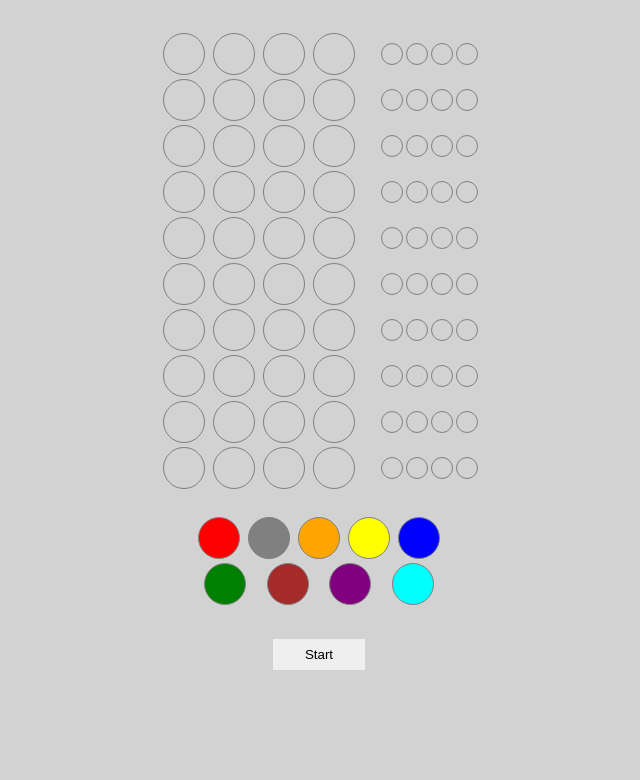
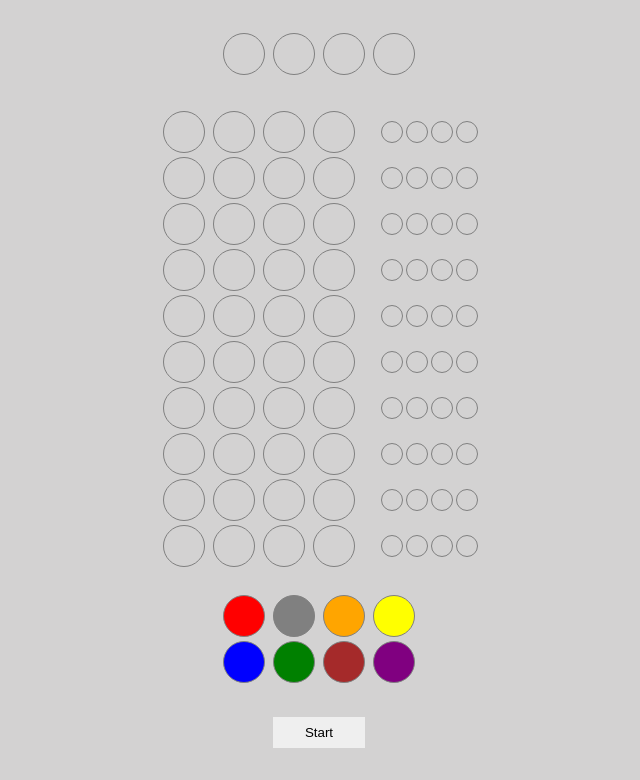
Before and after one commit to oksimano/Mastermind, a plain HTML site: page dist/index.html in a window 1280 px wide. Both pictures are taken after a click on the button "Start". Shown: the part 80-860 px from the top of the page, without its empty margins (321-961 px from the left). Before the commit the page ends 800 px from the top, so only its background shows below. Drawn offline with Linux system fonts and the light colour scheme.

Commit message:
working, without restart and end

```diff
--- a/dist/index.html
+++ b/dist/index.html
@@ -10,6 +10,7 @@
 	<body>
 		<div class="wrapper">
 			<h1>Mastermind</h1>
+			<div class="secret"></div>
 			<div class="container">
 				<section class="field"></section>
 				<section class="attempt"></section>
--- a/dist/js/app.js
+++ b/dist/js/app.js
@@ -7,7 +7,6 @@ const OPTIONSOFCOLORS = [
 	"green",
 	"brown",
 	"purple",
-	"cyan",
 ];
 let classOfOptions = document.getElementsByClassName("js-choose"); //Kiválasztható szinek osztálya
 let guess = []; // Játékos által választott színek sorszáma, max 4 darab
@@ -23,15 +22,20 @@ let pickedColor = []; //A játékos által választott szín
 function drawBoard() {
 	let divArr = []; // Lehetséges választások megjelenítésére szolgáló tömb.
 	let pickColorsArr = []; // A választható szinek megjelenítésére szolgáló tömb
-
+	let secretCodeArr = []; // Titkós kód helye
 	let smallItemArr = []; // A segítség megjelenítsére szolgáló tömb
 	for (let i = 10; i >= 1; i--) {
 		for (let j = 0; j <= 3; j++) {
-			divArr.push(`<div class="field__item  row${i}column${j}"></div>`);
+			divArr.push(`<div class="field__item  row${i}column${j}"></div>`); // Lehetséges választások megjelenítésére szolgáló mező legenerálása..
 			smallItemArr.push(`<div class="small__item  column${j}row${i}"></div>`); //Tippek megjelenítésére szolgáló mező legenerálása
 		}
 	}
-
+	/*
+	 *	Titkós kód helyének legenerálása
+	 */
+	for (let k = 0; k <= 3; k++) {
+		secretCodeArr.push(`<div class=" field__item  secret__item${k}"></div>`);
+	}
 	/*
 	 **	Legenerálja a színválasztékot html formátumban
 	 */
@@ -44,6 +48,7 @@ function drawBoard() {
 	/*
 	 * A legenerált tömbök megjelenítése
 	 */
+	document.querySelector(".secret").innerHTML = secretCodeArr.join("");
 	document.querySelector(".field").innerHTML = divArr.join("");
 	document.querySelector(".attempt").innerHTML = smallItemArr.join("");
 	document.querySelector(".pick").innerHTML = pickColorsArr.join("");
@@ -51,12 +56,12 @@ function drawBoard() {
 
 /* Titkos kód generálása */
 /**
- * Legenerál egy '1' és '9' közötti számjegyet
+ * Legenerál egy '1' és '8' közötti számjegyet
  *
  * @return string
  */
 function generateDigit() {
-	return String(Math.trunc(Math.random() * 9.0) + 1);
+	return String(Math.trunc(Math.random() * 8.0) + 1);
 }
 
 /**
@@ -113,6 +118,13 @@ function getPickedColor(picked) {
 		guess = [];
 		pickedColor = [];
 		attempt += 1;
+	}
+
+	if (attempt === 11 || colorMatch === 4) {
+		drawSecretCode(secret);
+		//meghivni , hogy vége
+		//kiirni, hogy vége
+		//kirajzolni a titkos kódot
 	}
 }
 
@@ -217,6 +229,26 @@ function drawWhite(found, row, match) {
 			.classList.add(`white`);
 	}
 }
+/**
+ * Kirajzólja a titkós kódot a végén.
+ *
+ * Bemeneti értékei: titkós kód
+ *
+ * @return undefined
+ */
+function drawSecretCode(secret) {
+	let secretArr = [];
+	for (let secretItem of secret) {
+		secretArr.push(OPTIONSOFCOLORS[secretItem - 1]);
+	}
+
+	for (let i = 0; i <= 3; i++) {
+		document
+			.querySelector(`.secret__item${i}`)
+			.classList.add(`${secretArr[i]}`);
+	}
+}
+
 /*
  *	Indítás
  *
@@ -228,9 +260,10 @@ function gameLoop() {
 	attempt = 1;
 	pickedColor = [];
 	secret = generateSecret();
-	console.log("secretCode ", secret);
+	console.log("Titkos kód ", secret);
 	eventListener();
 }
+console.clear();
 window.addEventListener("DOMContentLoaded", (event) => {
 	console.log("DOM fully loaded and parsed");
 });
--- a/main.scss
+++ b/main.scss
@@ -8,7 +8,7 @@ $blue: blue;
 $green: green;
 $brown: brown;
 $purple: purple;
-$cyan: cyan;
+$cyan: cyan; // tartalék
 $bgcolor: rgb(182, 180, 180);
 $bodycolor: rgb(211, 210, 210);
 
@@ -69,7 +69,7 @@ body {
 	@extend .field;
 	padding-top: 1.5rem;
 	margin: 0 auto;
-	width: 250px;
+	width: 200px;
 	cursor: pointer;
 	.field__item {
 		transition: 0.3s;
@@ -77,6 +77,13 @@ body {
 			transform: scale(1.15);
 		}
 	}
+}
+
+.secret {
+	display: flex;
+	width: 200px;
+	margin: 0 auto;
+	padding-bottom: 2rem;
 }
 
 /* Start gomb */
```
Also changed, not shown: dist/css/main.css.
